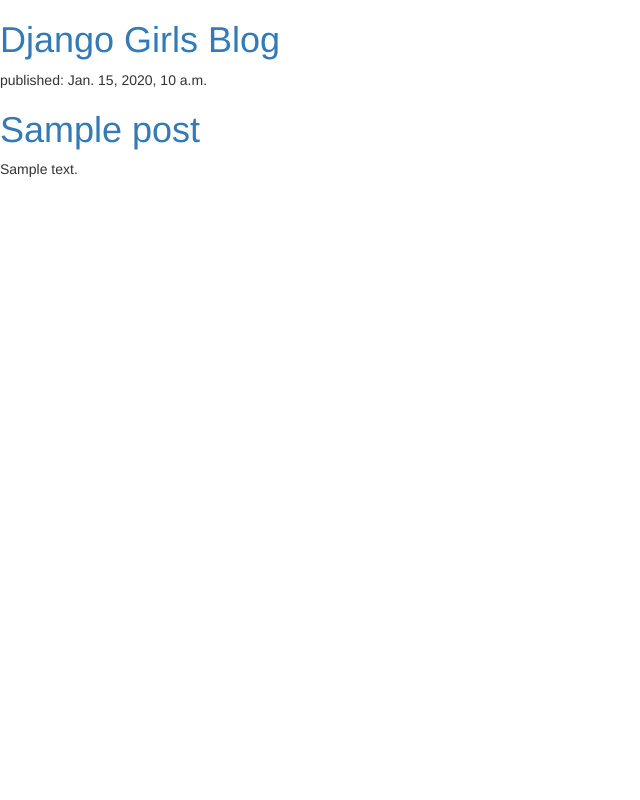
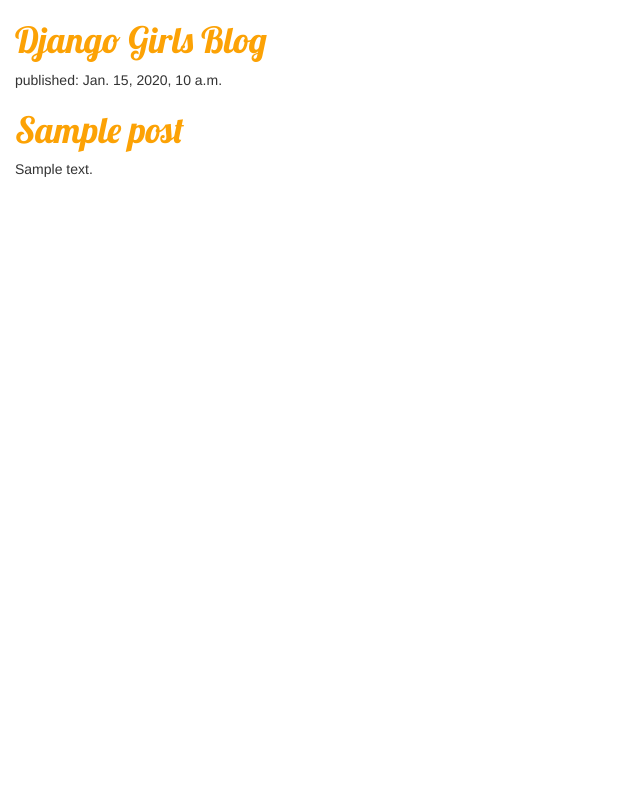
Before and after one commit to giorgia-amici/Django-Girls, a Django app: page / in a window 1280 px wide. Shown: the whole page, without its empty margins (0-640 px from the left). Run offline with Django 3.2, Linux system fonts and the light colour scheme; tables that the repository leaves empty hold one stand-in row (values such as "Sample post"); some libraries are stand-ins or nearby versions.

Commit message:
bootstrapped

```diff
--- a/blog/templates/blog/post_list.html
+++ b/blog/templates/blog/post_list.html
@@ -1,8 +1,11 @@
+{%load staticfiles %}
 <html>
     <head>
+    	<link rel="stylesheet" href="{% static 'css/blog.css' %}">
 			<link rel="stylesheet" href="//maxcdn.bootstrapcdn.com/bootstrap/3.2.0/css/bootstrap.min.css">
 			<link rel="stylesheet" href="//maxcdn.bootstrapcdn.com/bootstrap/3.2.0/css/bootstrap-theme.min.css">
 			<script src="//maxcdn.bootstrapcdn.com/bootstrap/3.2.0/js/bootstrap.min.js"></script>
+			<link href="//fonts.googleapis.com/css?family=Lobster&subset=latin,latin-ext" rel="stylesheet" type="text/css">
         <title>Django Girls blog</title>
     </head>
     <body>
--- a/mysite/settings.py
+++ b/mysite/settings.py
@@ -98,3 +98,8 @@
     from .local_settings import *
 except ImportError:
     pass
+
+
+STATICFILES_DIRS = (
+    os.path.join(BASE_DIR, "static"),
+)
--- /dev/null
+++ b/static/css/blog.css
@@ -0,0 +1,8 @@
+h1 a {
+    color: #FCA205;
+    font-family: 'Lobster';
+}
+
+body {
+    padding-left: 15px;
+}
```
